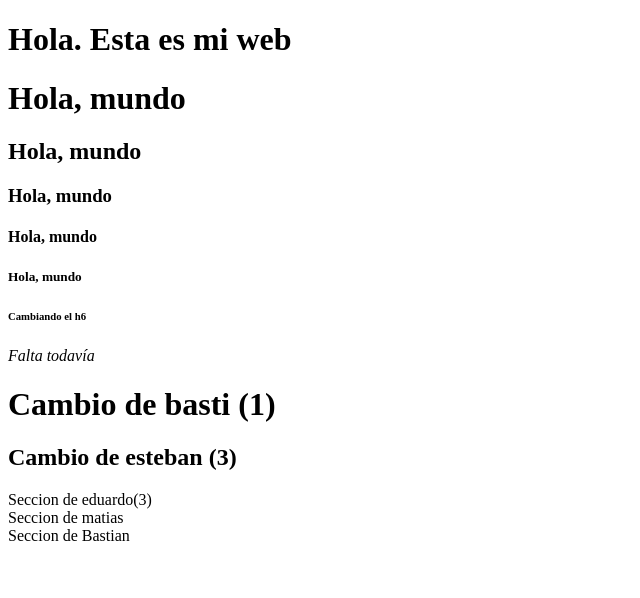
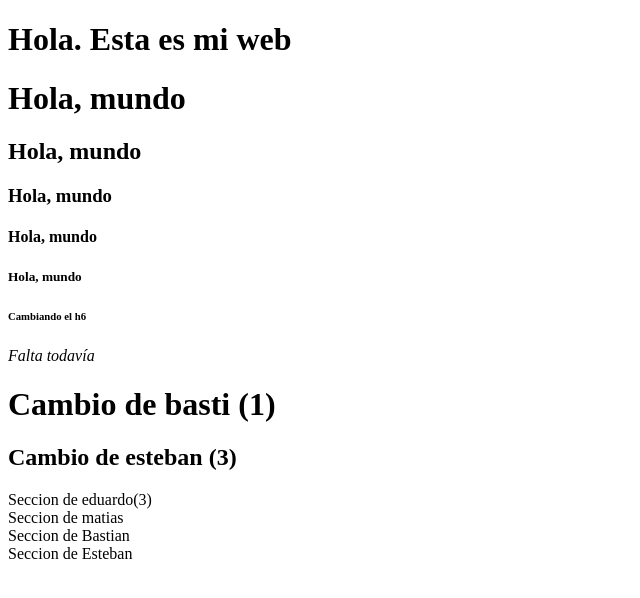
Before and after one commit to edo-nunez/prueba, a plain HTML site: page index.html in a window 1280 px wide. Shown: the whole page, without its empty margins (0-640 px from the left). Drawn offline with Linux system fonts and the light colour scheme.

Commit message:
Seccion de esteban

```diff
--- a/index.html
+++ b/index.html
@@ -36,6 +36,10 @@
     <div>
         Seccion de Bastian
     </div>
+
+    <div>
+        Seccion de Esteban
+    </div>
 </body>
 
 
```
